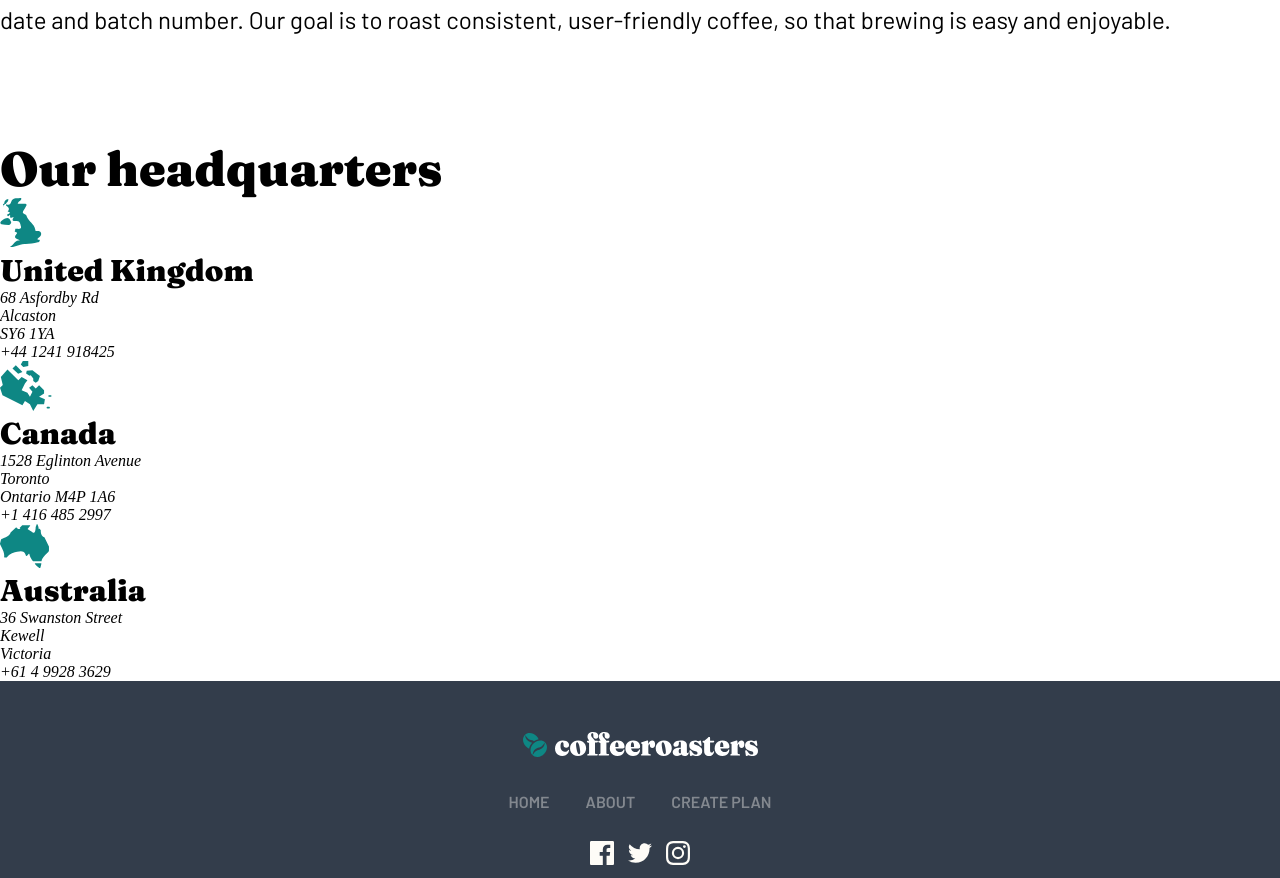
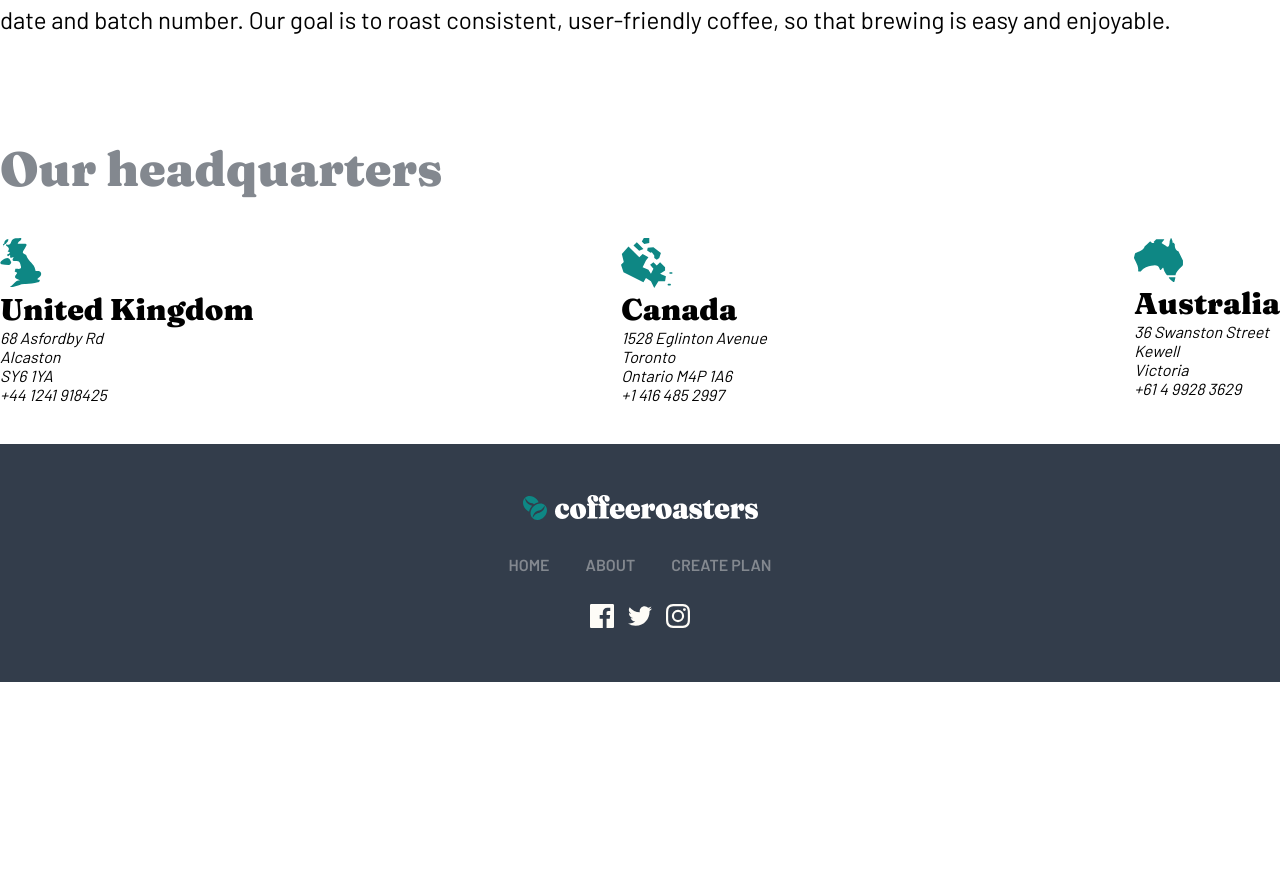
Before and after one commit to kzaleskaa/coffeeroasters-subscription-site, a React (Create React App) app: page /about in a window 1280 px wide. Shown: the part 1280-2158 px from the top of the page. After the commit the page ends 1982 px from the top, so only its background shows below. Built offline with nearby package versions, Linux system fonts and the light colour scheme.

Commit message:
start create headquarters section

```diff
--- a/src/components/about/Commitment.js
+++ b/src/components/about/Commitment.js
@@ -1,21 +1,23 @@
 const Commitment = () => {
   return (
     <section>
-      <img src="" alt=""/>
-      <h2>Our commitment</h2>
-      <p>
-        We’re built on a simple mission and a commitment to doing good along the
-        way. We want to make it easy for you to discover and brew the world’s
-        best coffee at home. It all starts at the source. To locate the specific
-        lots we want to purchase, we travel nearly 60 days a year trying to
-        understand the challenges and opportunities in each of these places. We
-        collaborate with exceptional coffee growers and empower a global
-        community of farmers through with well above fair-trade benchmarks. We
-        also offer training, support farm community initiatives, and invest in
-        coffee plant science. Curating only the finest blends, we roast each lot
-        to highlight tasting profiles distinctive to their native growing
-        region.
-      </p>
+      <img scr="" alt="" />
+      <div>
+        <h2>Our commitment</h2>
+        <p>
+          We’re built on a simple mission and a commitment to doing good along
+          the way. We want to make it easy for you to discover and brew the
+          world’s best coffee at home. It all starts at the source. To locate
+          the specific lots we want to purchase, we travel nearly 60 days a year
+          trying to understand the challenges and opportunities in each of these
+          places. We collaborate with exceptional coffee growers and empower a
+          global community of farmers through with well above fair-trade
+          benchmarks. We also offer training, support farm community
+          initiatives, and invest in coffee plant science. Curating only the
+          finest blends, we roast each lot to highlight tasting profiles
+          distinctive to their native growing region.
+        </p>
+      </div>
     </section>
   );
 };
--- a/src/components/about/Headquarters.js
+++ b/src/components/about/Headquarters.js
@@ -1,9 +1,12 @@
+import styles from "./Headquarters.module.css";
+
 const Headquarters = (props) => {
   return (
-    <section>
+    <section className={styles.headquarters}>
       <h2>Our headquarters</h2>
+      <div className={styles.items}>
         {props.address.map((address) => (
-        <div>
+          <div key={address.key} className={styles.headquarter}>
             <img src={address.img} alt={address.country} />
             <h3>{address.country}</h3>
             <address>
@@ -18,6 +21,7 @@ const Headquarters = (props) => {
             </address>
           </div>
         ))}
+      </div>
     </section>
   );
 };
--- /dev/null
+++ b/src/components/about/Headquarters.module.css
@@ -0,0 +1,28 @@
+.headquarters {
+  display: flex;
+  flex-direction: column;
+  justify-content: center;
+  text-align: center;
+}
+
+.headquarters h2 {
+  color: var(--grey);
+  margin-bottom: 40px;
+}
+
+.headquarter {
+  font-family: "Barlow", sans-serif;
+  margin-bottom: 40px;
+}
+
+@media (min-width: 768px) {
+  .headquarters {
+    text-align: left;
+  }
+  .headquarters .items {
+    display: flex;
+    flex-direction: row;
+    justify-content: space-between;
+    text-align: left;
+  }
+}
--- a/src/components/plan/Instruction.js
+++ b/src/components/plan/Instruction.js
@@ -23,7 +23,7 @@ const Instruction = () => {
   return (
     <div>
       {DUMMY_STEPS.map((step) => (
-        <div>
+        <div key={step.number}>
           <span>{step.number}</span>
           <h3>{step.name}</h3>
           <p>{step.description}</p>
```
Also changed, not shown: src/components/about/Commitment.module.css (added). Lines whose indentation alone changed are shown as unchanged.
